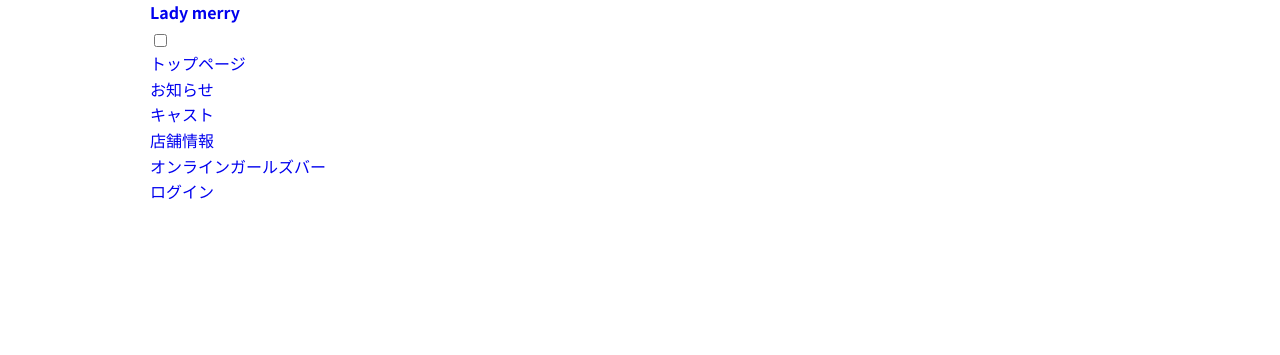
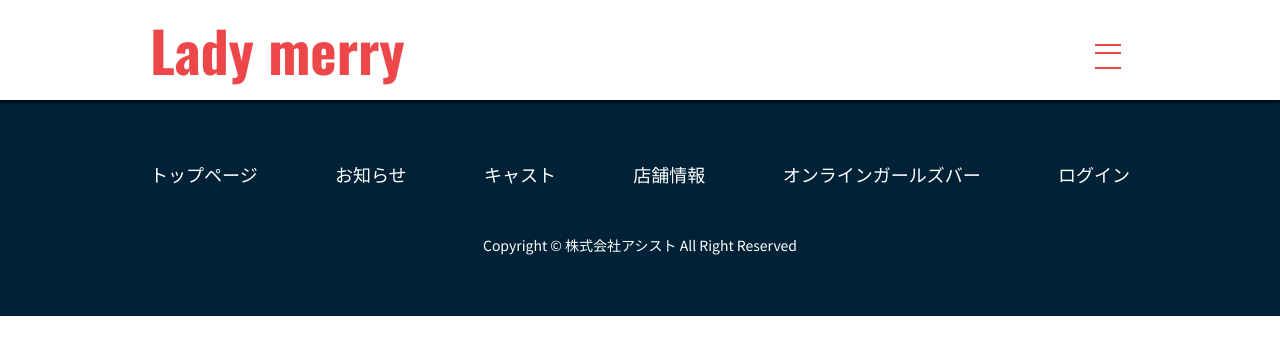
Before and after one commit to ttcksf/asist, a PHP site: page /front-page.html in a window 1280 px wide. Shown: the top 355 px of the page. Run offline with PHP 8.4, Linux system fonts and the light colour scheme.

Commit message:
ヘッダーとフッターのPC版とSP版を作成

```diff
--- a/css/_includes.scss
+++ b/css/_includes.scss
@@ -0,0 +1,262 @@
+/*==================================
+# header
+==================================*/
+.header{
+    background: $color-white;
+    height: 100px;
+    max-width: 100%;
+    width: 100%;
+    position: sticky;
+    top: 0;
+    box-shadow: 0 3px 3px rgba($color: #000000, $alpha: 0.6);
+    z-index: 100;
+    @include mq(sp) {
+        height: 60px;
+    }
+}
+.header__inner{
+    display: flex;
+    align-items: center;
+    height: inherit;
+    justify-content: space-between;
+}
+.header__logo{
+    a{
+        font-size: 56px;
+        font-family: $font-english;
+        color: $color-red;
+        font-weight: 700;
+        @include mq(tab) {
+            font-size: 48px;
+        }
+        @include mq(sp) {
+            font-size: 32px;
+        }
+    }
+}
+// .header__nav{
+//     display: flex;
+//     align-items: center;
+//     margin-left: auto;
+//     @include mq(sp) {
+//         display: none;
+//     }
+//     li{
+//         &:not(:first-child){
+//             margin-left: 40px;
+//         }
+//         a{
+//             color: $color-text;
+//             position: relative;
+
+//         &.is-active{
+//             &::after{
+//                 content: '';
+//                 position: absolute;
+//                 bottom: -8px;
+//                 left: 0;
+//                 width: 100%;
+//                 height: 2px;
+//                 background: $color-accent;
+//             }
+//         }
+//         }
+//     }
+// }
+.drawer{
+    position: relative;
+    width: 45px;
+    height: 45px;
+    //inputのcheckboxは非表示
+    &__checkbox{
+        display: none;
+    }
+    //ハンバーガーアイコン
+    &__icon{
+        cursor: pointer;
+        display: block;
+        width: inherit;
+        height: inherit;
+        position: fixed;
+        top: 30px;
+        bottom: 0;
+        @include mq(sp) {
+            top: 10px;
+        }
+        //ハンバーガーアイコンの線
+        &-parts,
+        &-parts::before,
+        &-parts::after{
+            background: $color-red;
+            display: block;
+            width: 26px;
+            height: 2px;
+            position: absolute;
+            top: 0;
+            right: 0;
+            left: 0;
+            bottom: 0;
+            margin: auto;
+        }
+        &-parts::before,
+        &-parts::after{
+            content: '';
+        }
+        &-parts::before{
+            top: 16px;
+        }
+        &-parts::after{
+            top: -16px;
+        }
+    }
+    //開いた時のメインエリアを暗く
+    &__overlay{
+        background: $color-text;
+        opacity: 0;
+        pointer-events: none;
+        width: 100%;
+        height: 100%;
+        position: fixed;
+        top: 0;
+        right: 0;
+    }
+    //ドロワーメニュー
+    &__menu{
+        background: $color-white;
+        color: $color-text;
+        max-width: 100%;
+        width: 320px;
+        height: 100vh;
+        overflow-y: auto;
+        //スクロール
+        position: fixed;
+        top: 0;
+        right: -320px;
+        .drawer__item{
+            display: block;
+            &:not(:first-child){
+                margin-top: 10px;
+            }
+        }
+        .drawer__item-inner{
+            font-size: 18px;
+            font-weight: 700;
+            color: $color-text;
+    }
+    }
+    //z-index
+    &__icon{
+        z-index: 104;
+    }
+    &__menu{
+        z-index: 103;
+    }
+    &__overlay{
+        z-index: 101;
+    }
+    //アイコンをクリックしたら
+    &__checkbox:checked ~ {
+        .drawer__icon{
+            .drawer__icon-parts{
+                background: transparent;
+            }
+            .drawer__icon-parts::before{
+                transform: rotate(-45deg);
+                top: 0;
+            }
+            .drawer__icon-parts::after{
+                transform: rotate(45deg);
+                top: 0;
+            }
+        }
+        //メインエリアを暗くする
+        .drawer__overlay{
+            opacity: 0.3;
+            pointer-events: auto;
+        }
+        //メニューを出す
+        .drawer__menu{
+            right: 0;
+            @include mq(sp) {
+                max-width: 230px;
+            }
+            ul{
+                width: 200px;
+                margin-left: auto;
+                margin-top: 100px;
+                margin-right: auto;
+            }
+        }
+        .drawer__close{
+            left: 0;
+        }
+    }
+    //動きをスムーズに
+    &__icon-parts,
+    &__icon-parts::after,
+    &__icon-parts::before,
+    &__overlay,
+    &__menu{
+        transition: all 0.7s;
+    }
+    &__close{
+        width: 100%;
+        height: 100%;
+        background: transparent;
+        position: fixed;
+        top: 0;
+        left: 100%;
+        z-index: 102;
+        transition: 0.5s;
+    }
+}
+
+
+
+/*==================================
+# footer
+==================================*/
+.footer{
+    background: $color-main;
+}
+.footer__inner{
+
+}
+.footer__menu{
+
+}
+.footer__nav{
+    display: flex;
+    justify-content: space-between;
+    flex-wrap: nowrap;
+    @include mq(tab) {
+        display: block;
+        text-align: center;
+    }
+    @include mq(sp) {
+        display: block;
+        text-align: center;
+    }
+        li{
+            @include mq(tab) {
+                &:not(:first-child){
+                    margin-top: 20px;
+                }
+            }
+            @include mq(sp) {
+                &:not(:first-child){
+                    margin-top: 20px;
+                }
+            }
+            a{
+                color: $color-white;
+                font-size: 18px;
+            }
+        }
+}
+.copyright{
+    margin-top: 45px;
+    color: $color-white;
+    font-size: 14px;
+    text-align: center;
+}
--- a/css/style.css
+++ b/css/style.css
@@ -380,4 +380,273 @@ textarea {
   background: #e5e5e5;
   opacity: 1;
 }
+
+/*==================================
+# header
+==================================*/
+.header {
+  background: #fff;
+  height: 100px;
+  max-width: 100%;
+  width: 100%;
+  position: -webkit-sticky;
+  position: sticky;
+  top: 0;
+  -webkit-box-shadow: 0 3px 3px rgba(0, 0, 0, 0.6);
+          box-shadow: 0 3px 3px rgba(0, 0, 0, 0.6);
+  z-index: 100;
+}
+
+@media (max-width: 767px) {
+  .header {
+    height: 60px;
+  }
+}
+
+.header__inner {
+  display: -webkit-box;
+  display: -ms-flexbox;
+  display: flex;
+  -webkit-box-align: center;
+      -ms-flex-align: center;
+          align-items: center;
+  height: inherit;
+  -webkit-box-pack: justify;
+      -ms-flex-pack: justify;
+          justify-content: space-between;
+}
+
+.header__logo a {
+  font-size: 56px;
+  font-family: "Oswald", sans-serif;
+  color: #ed474a;
+  font-weight: 700;
+}
+
+@media (min-width: 768px) and (max-width: 1024px) {
+  .header__logo a {
+    font-size: 48px;
+  }
+}
+
+@media (max-width: 767px) {
+  .header__logo a {
+    font-size: 32px;
+  }
+}
+
+.drawer {
+  position: relative;
+  width: 45px;
+  height: 45px;
+}
+
+.drawer__checkbox {
+  display: none;
+}
+
+.drawer__icon {
+  cursor: pointer;
+  display: block;
+  width: inherit;
+  height: inherit;
+  position: fixed;
+  top: 30px;
+  bottom: 0;
+}
+
+@media (max-width: 767px) {
+  .drawer__icon {
+    top: 10px;
+  }
+}
+
+.drawer__icon-parts, .drawer__icon-parts::before, .drawer__icon-parts::after {
+  background: #ed474a;
+  display: block;
+  width: 26px;
+  height: 2px;
+  position: absolute;
+  top: 0;
+  right: 0;
+  left: 0;
+  bottom: 0;
+  margin: auto;
+}
+
+.drawer__icon-parts::before, .drawer__icon-parts::after {
+  content: '';
+}
+
+.drawer__icon-parts::before {
+  top: 16px;
+}
+
+.drawer__icon-parts::after {
+  top: -16px;
+}
+
+.drawer__overlay {
+  background: #333;
+  opacity: 0;
+  pointer-events: none;
+  width: 100%;
+  height: 100%;
+  position: fixed;
+  top: 0;
+  right: 0;
+}
+
+.drawer__menu {
+  background: #fff;
+  color: #333;
+  max-width: 100%;
+  width: 320px;
+  height: 100vh;
+  overflow-y: auto;
+  position: fixed;
+  top: 0;
+  right: -320px;
+}
+
+.drawer__menu .drawer__item {
+  display: block;
+}
+
+.drawer__menu .drawer__item:not(:first-child) {
+  margin-top: 10px;
+}
+
+.drawer__menu .drawer__item-inner {
+  font-size: 18px;
+  font-weight: 700;
+  color: #333;
+}
+
+.drawer__icon {
+  z-index: 104;
+}
+
+.drawer__menu {
+  z-index: 103;
+}
+
+.drawer__overlay {
+  z-index: 101;
+}
+
+.drawer__checkbox:checked ~ .drawer__icon .drawer__icon-parts {
+  background: transparent;
+}
+
+.drawer__checkbox:checked ~ .drawer__icon .drawer__icon-parts::before {
+  -webkit-transform: rotate(-45deg);
+          transform: rotate(-45deg);
+  top: 0;
+}
+
+.drawer__checkbox:checked ~ .drawer__icon .drawer__icon-parts::after {
+  -webkit-transform: rotate(45deg);
+          transform: rotate(45deg);
+  top: 0;
+}
+
+.drawer__checkbox:checked ~ .drawer__overlay {
+  opacity: 0.3;
+  pointer-events: auto;
+}
+
+.drawer__checkbox:checked ~ .drawer__menu {
+  right: 0;
+}
+
+@media (max-width: 767px) {
+  .drawer__checkbox:checked ~ .drawer__menu {
+    max-width: 230px;
+  }
+}
+
+.drawer__checkbox:checked ~ .drawer__menu ul {
+  width: 200px;
+  margin-left: auto;
+  margin-top: 100px;
+  margin-right: auto;
+}
+
+.drawer__checkbox:checked ~ .drawer__close {
+  left: 0;
+}
+
+.drawer__icon-parts, .drawer__icon-parts::after, .drawer__icon-parts::before, .drawer__overlay, .drawer__menu {
+  -webkit-transition: all 0.7s;
+  transition: all 0.7s;
+}
+
+.drawer__close {
+  width: 100%;
+  height: 100%;
+  background: transparent;
+  position: fixed;
+  top: 0;
+  left: 100%;
+  z-index: 102;
+  -webkit-transition: 0.5s;
+  transition: 0.5s;
+}
+
+/*==================================
+# footer
+==================================*/
+.footer {
+  background: #012136;
+}
+
+.footer__nav {
+  display: -webkit-box;
+  display: -ms-flexbox;
+  display: flex;
+  -webkit-box-pack: justify;
+      -ms-flex-pack: justify;
+          justify-content: space-between;
+  -ms-flex-wrap: nowrap;
+      flex-wrap: nowrap;
+}
+
+@media (min-width: 768px) and (max-width: 1024px) {
+  .footer__nav {
+    display: block;
+    text-align: center;
+  }
+}
+
+@media (max-width: 767px) {
+  .footer__nav {
+    display: block;
+    text-align: center;
+  }
+}
+
+@media (min-width: 768px) and (max-width: 1024px) {
+  .footer__nav li:not(:first-child) {
+    margin-top: 20px;
+  }
+}
+
+@media (max-width: 767px) {
+  .footer__nav li:not(:first-child) {
+    margin-top: 20px;
+  }
+}
+
+.footer__nav li a {
+  color: #fff;
+  font-size: 18px;
+}
+
+.copyright {
+  margin-top: 45px;
+  color: #fff;
+  font-size: 14px;
+  text-align: center;
+}
 /*# sourceMappingURL=style.css.map */
--- a/css/style.scss
+++ b/css/style.scss
@@ -1,5 +1,5 @@
 @charset "UTF-8";
 @import url('https://fonts.googleapis.com/css2?family=Noto+Sans+JP:wght@400;700&family=Oswald:wght@200;400;700&display=swap');
 @import "_common";
-@import "_includes.scss";
+@import "_includes";
 @import "_front-page";
--- a/front-page.html
+++ b/front-page.html
@@ -45,5 +45,26 @@
             </div><!-- /.drawer -->
         </div>
     </header><!-- /.header -->
+
+    <footer class="footer">
+        <div class="footer__inner inner">
+            <div class="SPACER--60"></div><!-- /.SPACER--60 -->
+            <div class="footer__menu">
+                <ul class="footer__nav">
+                    <li><a href="">トップページ</a></li>
+                    <li><a href="">お知らせ</a></li>
+                    <li><a href="">キャスト</a></li>
+                    <li><a href="">店舗情報</a></li>
+                    <li><a href="">オンラインガールズバー</a></li>
+                    <li><a href="">ログイン</a></li>
+                </ul><!-- /.footer__nav -->
+            </div><!-- /.footer__menu -->
+            <p class="copyright">
+                Copyright &copy; 株式会社アシスト All Right Reserved
+            </p><!-- /.copyright -->
+            <div class="SPACER--60"></div><!-- /.SPACER--60 -->
+        </div><!-- /.footer__inner inner -->
+    </footer><!-- /.footer -->
+
 </body>
 </html>
```
Also changed, not shown: 1 other file.
